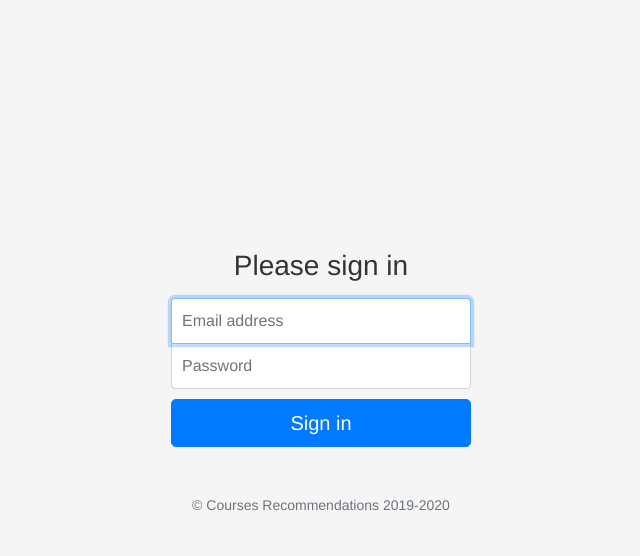
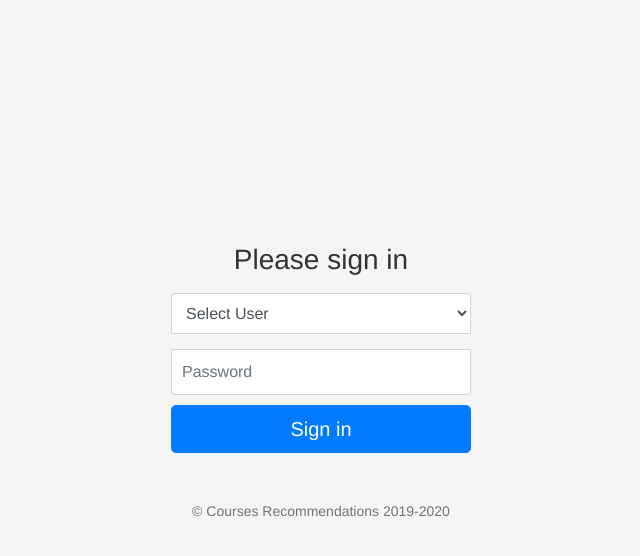
Before and after one commit to fdelgados/recommendations-web, a Flask app: page /login in a window 1280 px wide. Shown: the top 556 px of the page, without its empty margins (319-959 px from the left). Run offline with Flask 2, Linux system fonts and the light colour scheme; some libraries are stand-ins or nearby versions.

Commit message:
Allow login with five users

```diff
--- a/app/main/views.py
+++ b/app/main/views.py
@@ -6,14 +6,15 @@ from .use_cases import PlaceAnInfoRequest, PlaceAnInfoRequestCommand
 from .use_cases import RetrieveHomeRecommendations, RetrieveHomeRecommendationsCommand
 from .use_cases import RetrieveCategories
 
-users = {
-    'user@test.com': {
-        'password': '1234'
-    },
-    'testuser@test.com': {
-        'password': '4567'
-    }
-}
+users = [
+    '1460318498c1f53bb880ce2e6d9ef64b',
+    '001d7fed950bc1f5834b2d4af75b1879',
+    '0000b20311e912f825aadd5bd195d9d4',
+    '0105ce929e7d4832f945e2b500eb86e0',
+    '016602affb282ed547501f8a8b9283ed'
+]
+
+test_password = 'testing'
 
 
 @main.route('/login', methods=['GET', 'POST'])
@@ -22,32 +23,32 @@ def login():
     if request.method == 'POST':
         req = request.form
 
-        user_email = req.get('email')
+        user = req.get('user')
         password = req.get('password')
 
-        user = users.get(user_email)
-
-        if not user or password != user.get('password'):
+        if user not in users or password != test_password:
             error = 'Invalid Credentials. Please try again.'
         else:
             session.clear()
-            session['user_email'] = user_email
+            session['user_id'] = user
+            session['user_name'] = 'User {}'.format(users.index(user) + 1)
 
             return redirect(url_for('main.home'))
 
-    return render_template('login.html', error=error)
+    return render_template('login.html', users=users, error=error)
 
 
 @main.route('/logout')
 def logout():
-    session.pop('user_email', None)
+    session.pop('user_id', None)
+    session.pop('user_name', None)
 
     return redirect(url_for('main.home'))
 
 
 @main.route('/', methods=['GET'])
 def home():
-    command = RetrieveHomeRecommendationsCommand(user_email=session.get('user_email'))
+    command = RetrieveHomeRecommendationsCommand(user_id=session.get('user_id'))
     response = RetrieveHomeRecommendations.execute(command)
 
     return render_template('home.html',
@@ -75,7 +76,7 @@ def catalog():
 
 @main.route('/course/<int:course_id>', methods=['GET'])
 def course(course_id):
-    command = RetrieveCourseDataCommand(course_id, session.get('user_email'))
+    command = RetrieveCourseDataCommand(course_id, session.get('user_id'))
 
     response = RetrieveCourseData.execute(command)
 
--- a/app/static/css/themes/courses-recommender/signin.css
+++ b/app/static/css/themes/courses-recommender/signin.css
@@ -34,7 +34,7 @@ body {
 .form-signin .form-control:focus {
     z-index: 2;
 }
-.form-signin input[type="email"] {
+.form-signin select {
     margin-bottom: -1px;
     border-bottom-right-radius: 0;
     border-bottom-left-radius: 0;
--- a/app/templates/base.html
+++ b/app/templates/base.html
@@ -18,6 +18,13 @@
         {% endblock %}
         {% block body %}
         <div class="container main-container">
+                {% if session.get('user_name') %}
+                <div class="row">
+                    <div class="col-md-12">
+                        <h6 class="text-right">Logged in as {{ session['user_name'] }}</h6>
+                    </div>
+                </div>
+                {% endif %}
                 <div class="row">
                     {% block content %}
                     {% endblock %}
--- a/app/templates/main/login.html
+++ b/app/templates/main/login.html
@@ -11,8 +11,15 @@
     {% endif %}
     <form class="form-signin" method="post">
         <h1 class="h3 mb-3 font-weight-normal">Please sign in</h1>
-        <label for="email" class="sr-only">Email address</label>
-        <input type="email" id="email" name="email" class="form-control" placeholder="Email address" required autofocus>
+        <div class="form-group">
+            <label for="user" class="sr-only">User</label>
+            <select class="form-control" id="user" name="user">
+                <option>Select User</option>
+                {% for user in users %}
+                <option value="{{user}}">User {{loop.index}}</option>
+                {% endfor %}
+            </select>
+        </div>
         <label for="password" class="sr-only">Password</label>
         <input type="password" id="password" name="password" class="form-control" placeholder="Password" required>
 
--- a/app/templates/navbar.html
+++ b/app/templates/navbar.html
@@ -10,8 +10,8 @@
                     <a class="nav-link" href="{{ url_for('main.catalog') }}">Catalog</a>
                 </li>
                 <li class="nav-item">
-                    {% if session.get('user_email') %}
-                        <a class="nav-link" href="{{ url_for('main.logout') }}">{{ session['user_email'] }}</a>
+                    {% if session.get('user_name') %}
+                    <a class="nav-link" href="{{ url_for('main.logout') }}">Close session</a>
                     {% else %}
                         <a class="nav-link" href="{{ url_for('main.login') }}">Sign in</a>
                     {% endif %}
```
Also changed, not shown: app/main/use_cases.py (+12 -13 lines).
